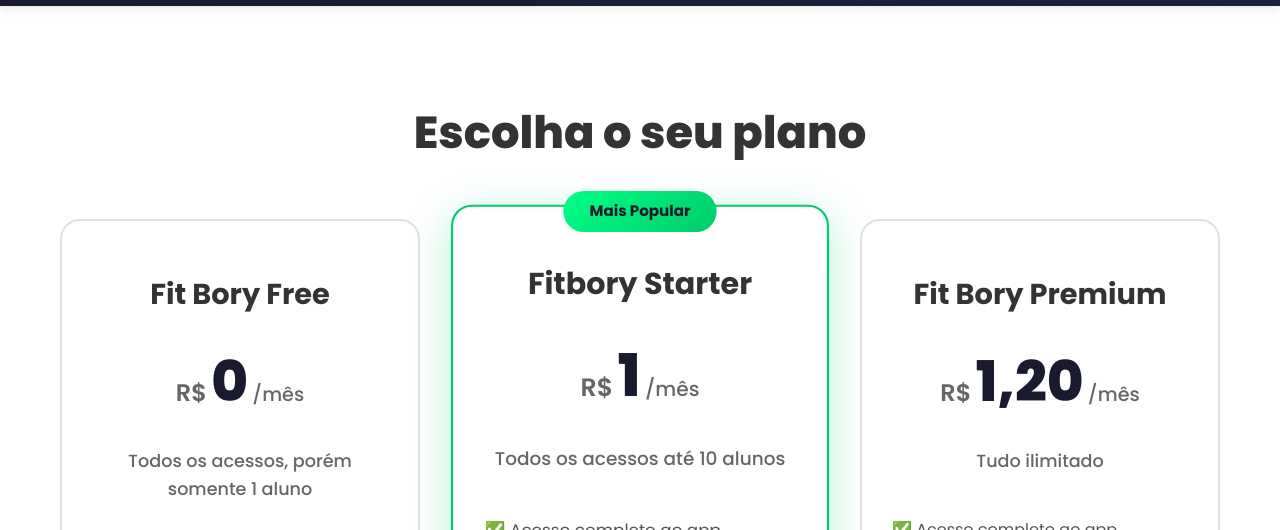
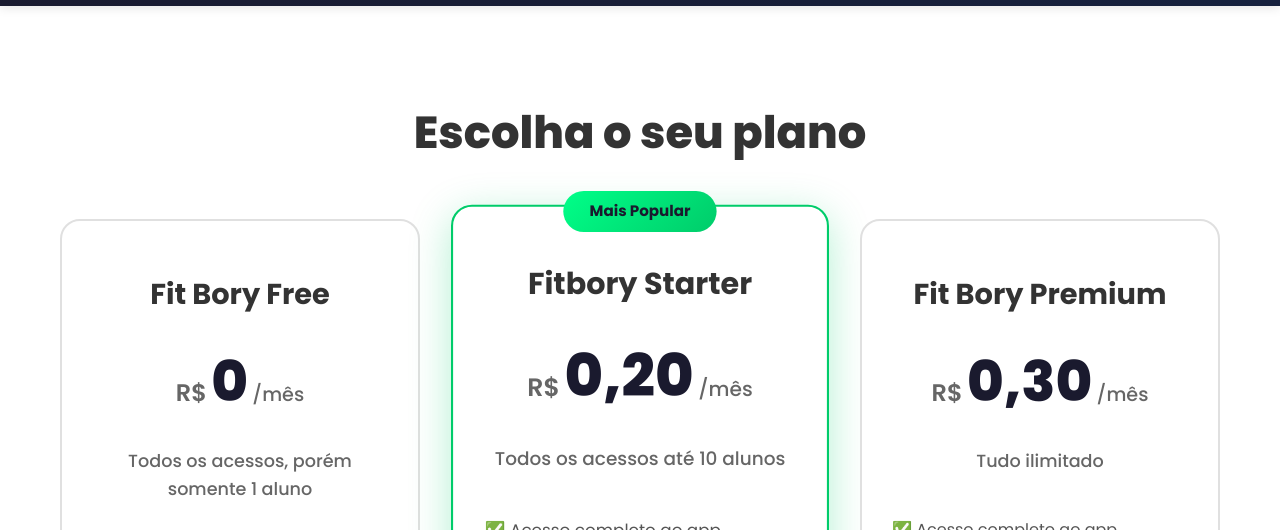
Before and after one commit to ACSTECN/FitBodyPro, a website: page planos.html in a window 1280 px wide. Shown: the part 202-732 px from the top of the page. Drawn offline with Linux system fonts and the light colour scheme.

```diff
--- a/planos.html
+++ b/planos.html
@@ -167,7 +167,7 @@
                     <h3 class="plan-name">Fitbory Starter</h3>
                     <div class="plan-price">
                         <span class="currency">R$</span>
-                        <span class="value">1</span>
+                        <span class="value">0,20</span>
                         <span class="period">/mês</span>
                     </div>
                     <p class="plan-description">Todos os acessos até 10 alunos</p>
@@ -183,7 +183,7 @@
                     <h3 class="plan-name">Fit Bory Premium</h3>
                     <div class="plan-price">
                         <span class="currency">R$</span>
-                        <span class="value">1,20</span>
+                        <span class="value">0,30</span>
                         <span class="period">/mês</span>
                     </div>
                     <p class="plan-description">Tudo ilimitado</p>
```
